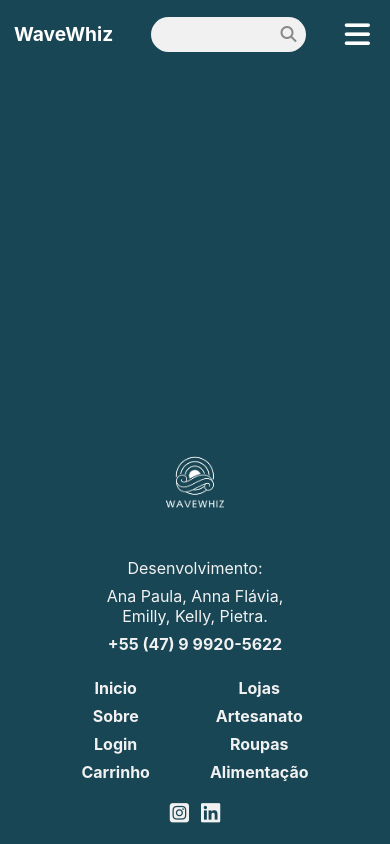
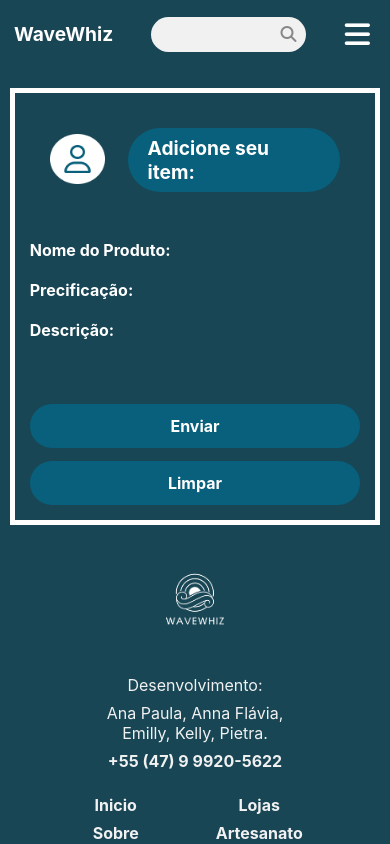
Before and after one commit to hackathon-capri/wavewhiz, a Vue app in the folder projeto/: page /add-produto in a window 390 px wide. Built offline with nearby package versions, Linux system fonts and the light colour scheme.

Commit message:
Iniciando página de adicionar produto #20

```diff
--- a/projeto/src/router/index.js
+++ b/projeto/src/router/index.js
@@ -48,6 +48,11 @@ const routes = [
     name: 'PerfilCliente',
     component: () => import('@/views/PerfilClienteView.vue'),
   },
+    {
+    path: '/add-produto',
+    name: 'AdicionarProduto',
+    component: () => import('@/views/AddProdutoView.vue'),
+  }
 ]
 
 const router = createRouter({
--- /dev/null
+++ b/projeto/src/views/AddProdutoView.vue
@@ -0,0 +1,140 @@
+<script setup></script>
+<template>
+  <div class="quadrado">
+    <div class="detalhes">
+      <img src="/login-icon.png" alt="Ícone de login" />
+      <h1>Adicione seu item:</h1>
+    </div>
+    <div class="listas">
+      <div>
+        <ul>
+          <li>
+            <p>Nome do Produto:</p>
+          </li>
+          <li>
+            <p>Precificação:</p>
+          </li>
+          <li>
+            <p>Descrição:</p>
+          </li>
+        </ul>
+      </div>
+      <div></div>
+    </div>
+    <div class="botoes">
+      <button type="submit">Enviar</button>
+      <button type="button" @click="resetForm">Limpar</button>
+    </div>
+  </div>
+</template>
+
+<style scoped>
+.quadrado {
+  margin: 5vw auto;
+  width: 1300px;
+  min-height: 600px;
+  border: 5px solid white;
+  padding: 20px;
+  box-sizing: border-box;
+  color: white;
+  font-weight: bold;
+}
+.detalhes {
+  margin: 20px 20px 20px 20px;
+}
+.detalhes img {
+  height: 70px;
+  width: 75px;
+}
+.detalhes h1 {
+  font-size: 1.4rem;
+  background-color: #08607C;
+  padding: 10px 30px 10px 30px;
+  margin-left: 15px;
+  border-radius: 100px;
+}
+.listas {
+  display: flex;
+  margin-top: 7vw;
+  font-size: 1.4rem;
+}
+.listas ul {
+  list-style: none;
+  margin: 0 10vw 0 10vw;
+}
+.listas li {
+  margin-bottom: 20px;
+}
+.botoes {
+  display: flex;
+  gap: 1rem;
+  justify-content: center;
+  margin-top: 2rem;
+  width: 100%;
+}
+
+.botoes button {
+  background-color: #08607c;
+  color: white;
+  border: none;
+  padding: 15px 35px;
+  font-weight: bold;
+  border-radius: 100px;
+  cursor: pointer;
+  font-size: 1.2rem;
+}
+
+.botoes button:hover {
+  background-color: #0e98c2;
+  transition: 0.3s;
+}
+
+/*---------->RESPONSIVIDADE<----------*/
+@media (max-width: 768px) {
+  .quadrado {
+    width: 95%;
+    padding: 15px;
+    min-height: auto;
+  }
+
+  .detalhes {
+    align-items: flex-start;
+    display: flex;
+    align-items: center;
+    margin: 20px 20px 20px 20px;
+  }
+
+  .detalhes img {
+    height: 50px;
+    width: 55px;
+    margin: 0 8px 2px 0;
+  }
+
+  .detalhes h1 {
+    font-size: 1.2rem;
+    padding: 8px 20px;
+    margin-left: 15px;
+  }
+
+  .listas {
+    flex-direction: column;
+    margin-top: 3rem;
+    font-size: 1rem;
+  }
+
+  .listas ul {
+    margin: 0 0 2rem 0;
+  }
+
+  .botoes {
+    flex-direction: column;
+    gap: 0.8rem;
+  }
+
+  .botoes button {
+    width: 100%;
+    padding: 12px 20px;
+    font-size: 1rem;
+  }
+}
+</style>
--- a/projeto/src/views/HomeView.vue
+++ b/projeto/src/views/HomeView.vue
@@ -18,6 +18,8 @@ const modules = [Pagination]
         comunidade.
       </p>
     </div>
+
+     <router-link to="/add-produto" class="add-produto">Página adicionar produto</router-link>
 
 
     <div class="carrossel">
```
